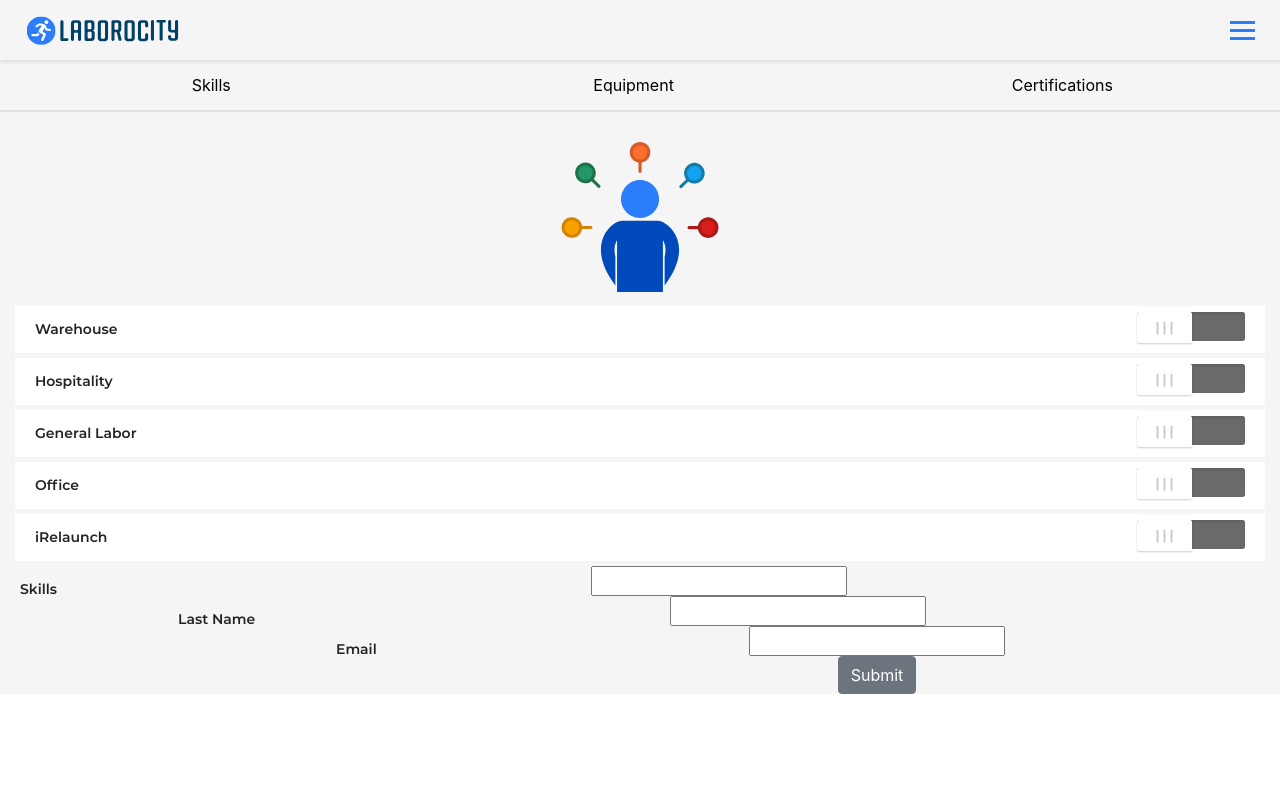
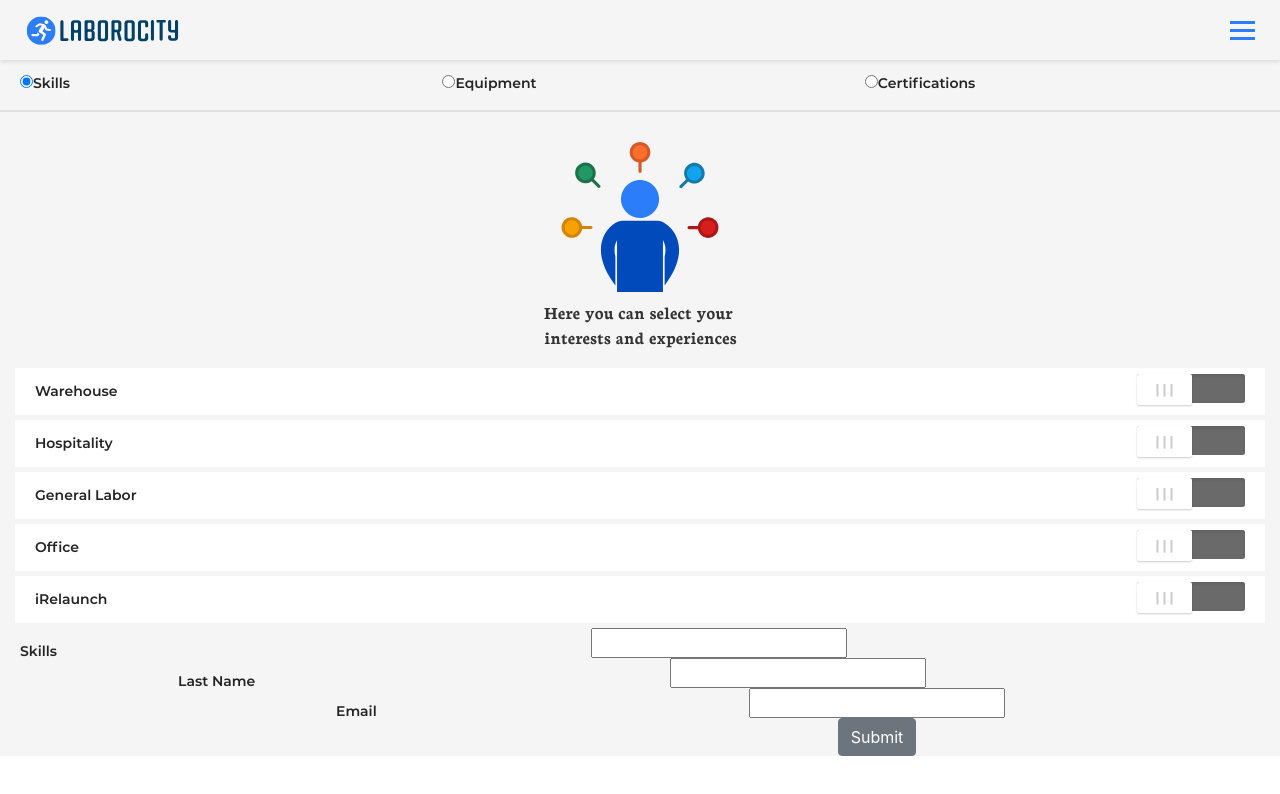
Before and after one commit to estorey11/form-test, a React (Create React App) app: page / in a window 1280 px wide. Shown: the top 794 px of the page. Built offline with nearby package versions, Linux system fonts and the light colour scheme.

Commit message:
Remove nav buttons, implement radio buttons

```diff
--- a/src/components/FormNav.js
+++ b/src/components/FormNav.js
@@ -7,13 +7,22 @@
     <div>
       <Nav id='formNav'>
         <NavItem id='nav1'>
-          <button class='navButton' onClick={props.handleTabClick} name="skills">Skills</button>
+          <label>
+            <input type="radio" value="skills" checked={props.form === 'skills'} onChange={props.handleTabClick} />
+            Skills
+          </label>
         </NavItem>
         <NavItem id='nav2'>
-          <button class='navButton' onClick={props.handleTabClick} name="equip">Equipment</button>
+          <label>
+            <input type="radio" value="equip" checked={props.form === 'equip'} onChange={props.handleTabClick} />
+            Equipment
+          </label>
         </NavItem>
         <NavItem id='nav3'>
-          <button class='navButton' onClick={props.handleTabClick} name="cert">Certifications</button>
+          <label>
+            <input type="radio" value="certs" checked={props.form === 'certs'} onChange={props.handleTabClick}/>
+            Certifications
+          </label>
         </NavItem>
       </Nav>
     </div>
--- a/src/components/SkillImage.js
+++ b/src/components/SkillImage.js
@@ -1,10 +1,15 @@
 import React from 'react';
 import skillImage from '../images/skills_header_image 1.svg'
+import skillText from '../images/Here you can select.svg'
 
 
 const style= {
   marginTop: '20px',
-  marginBottom: '9px'
+  marginBottom: '15px'
+}
+
+const textStyle={
+  marginBottom: '15px'
 }
 
 const SkillImage = (props) => {
@@ -12,6 +17,9 @@
   return (
     <div>
       <img style={style} src={skillImage}/>
+      <div>
+        <img style={textStyle} src={skillText}/>
+      </div>
     </div>
   );
 }
--- a/src/components/SkillsEquipContainer.js
+++ b/src/components/SkillsEquipContainer.js
@@ -23,7 +23,7 @@
         return <SkillForm onSubmit={this.submit}/>
       case 'equip':
         return <EquipForm onSubmit={this.submit}/>
-      case 'cert':
+      case 'certs':
         return <CertForm onSubmit={this.submit}/>
       default:
         return <SkillForm onSubmit={this.submit}/>
@@ -32,14 +32,14 @@
 
   handleTabClick=event=>{
     this.setState({
-      form: event.target.name
+      form: event.target.value
     })
   }
 
   render() {
     return (
       <div>
-        <FormNav handleTabClick={this.handleTabClick}/>
+        <FormNav form={this.state.form} handleTabClick={this.handleTabClick}/>
         {this.renderForm()}
       </div>
     )
```
